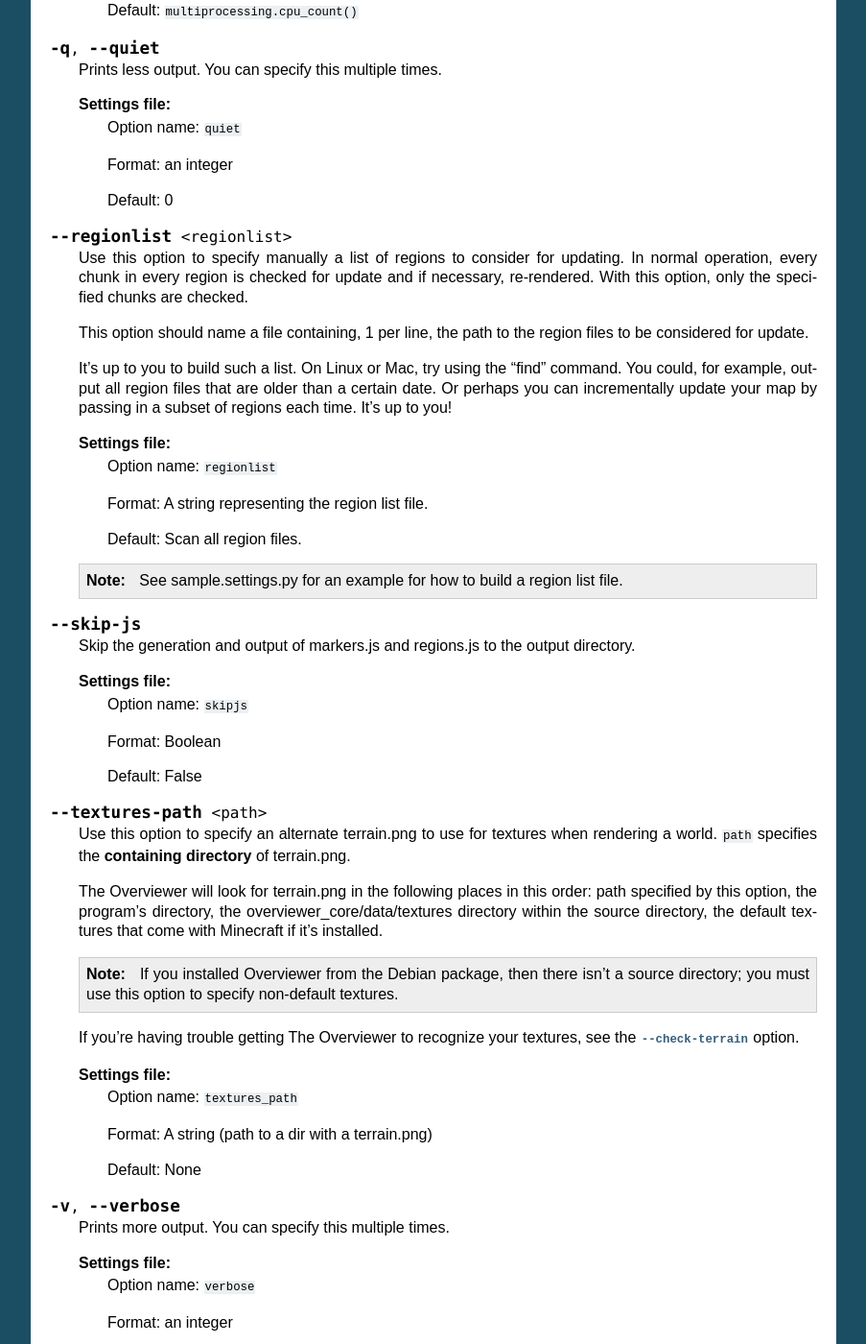
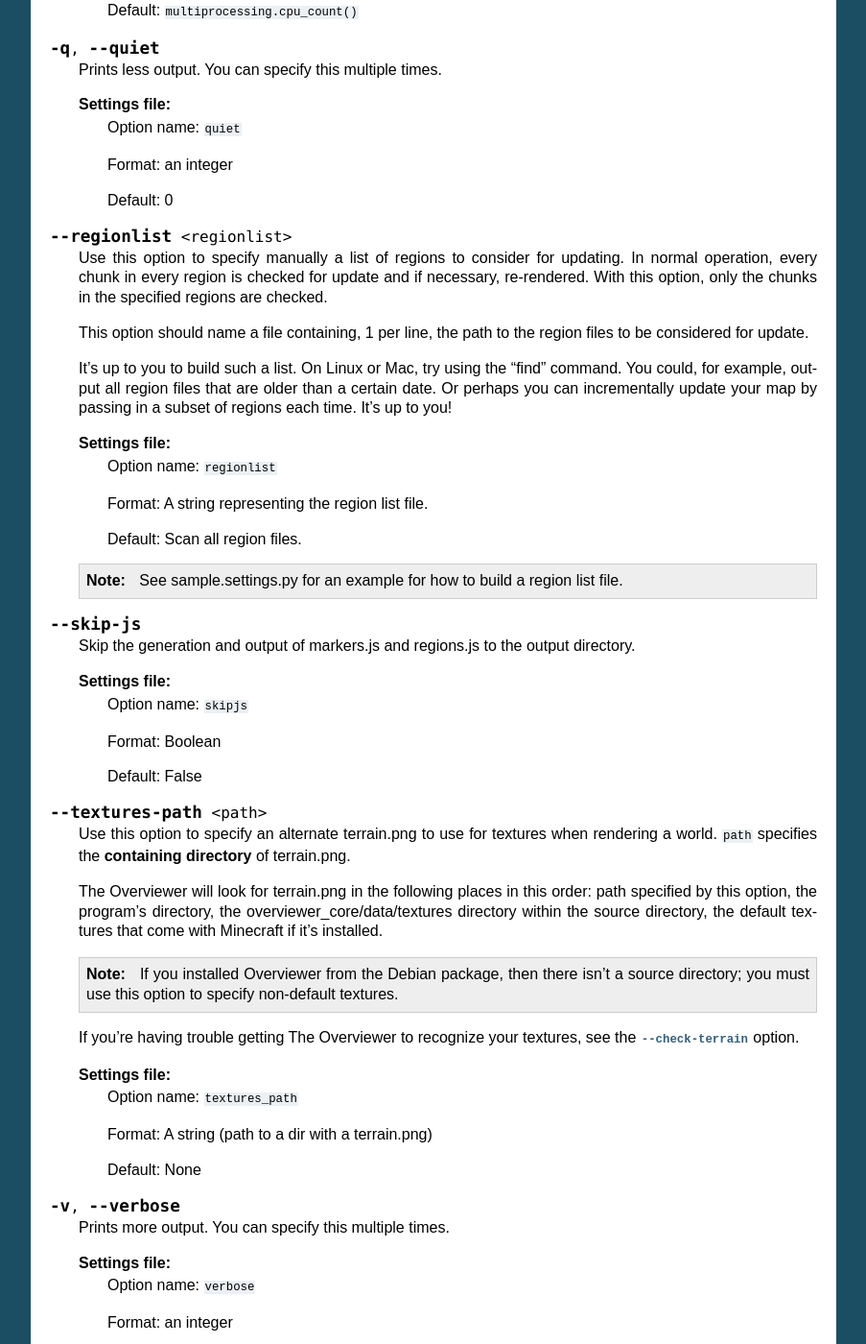
Before and after one commit to overviewer/Minecraft-Overviewer, a Sphinx documentation site: the page built from docs/options.rst, in a window 1280 px wide and 1400 px high, scrolled down 4493 px. Shown: the whole window at 96% size, without its empty margins (198-1101 px from the left). Built offline with Sphinx 7.4.7, drawn with Linux system fonts in a browser that asks for light colours; some of the changed text lies outside the part shown.

Commit message:
fixed typo, clarified a sentence

```diff
--- a/docs/options.rst
+++ b/docs/options.rst
@@ -263,8 +263,8 @@ Less Useful Options
 
     Use this option to specify manually a list of regions to consider for
     updating. In normal operation, every chunk in every region is checked for
-    update and if necessary, re-rendered. With this option, only the specified
-    chunks are checked.
+    update and if necessary, re-rendered. With this option, only the chunks in
+    the specified regions are checked.
 
     This option should name a file containing, 1 per line, the path to the
     region files to be considered for update.
```
Also changed, not shown: other parts of docs/options.rst (+0 -1 lines).
